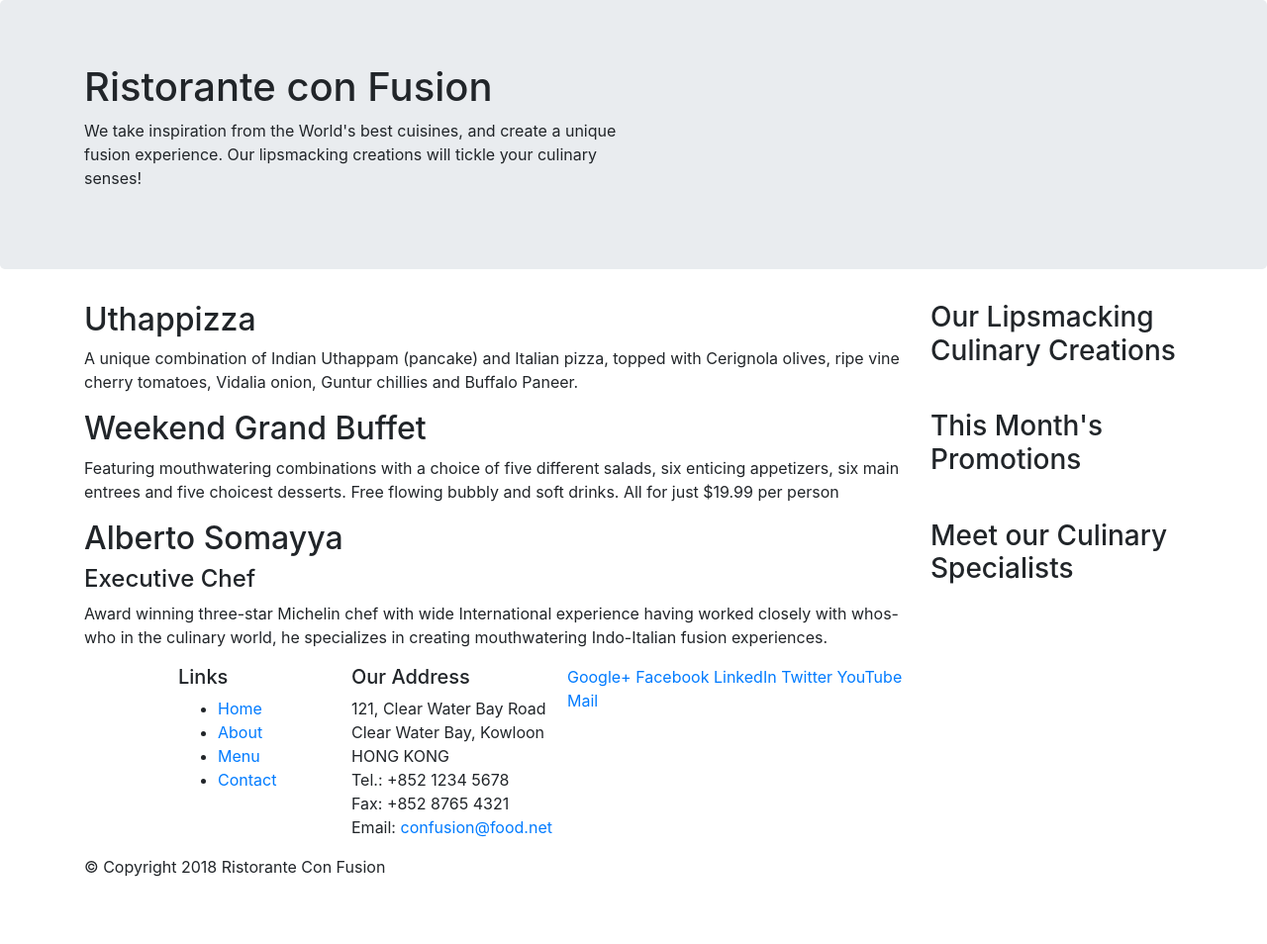
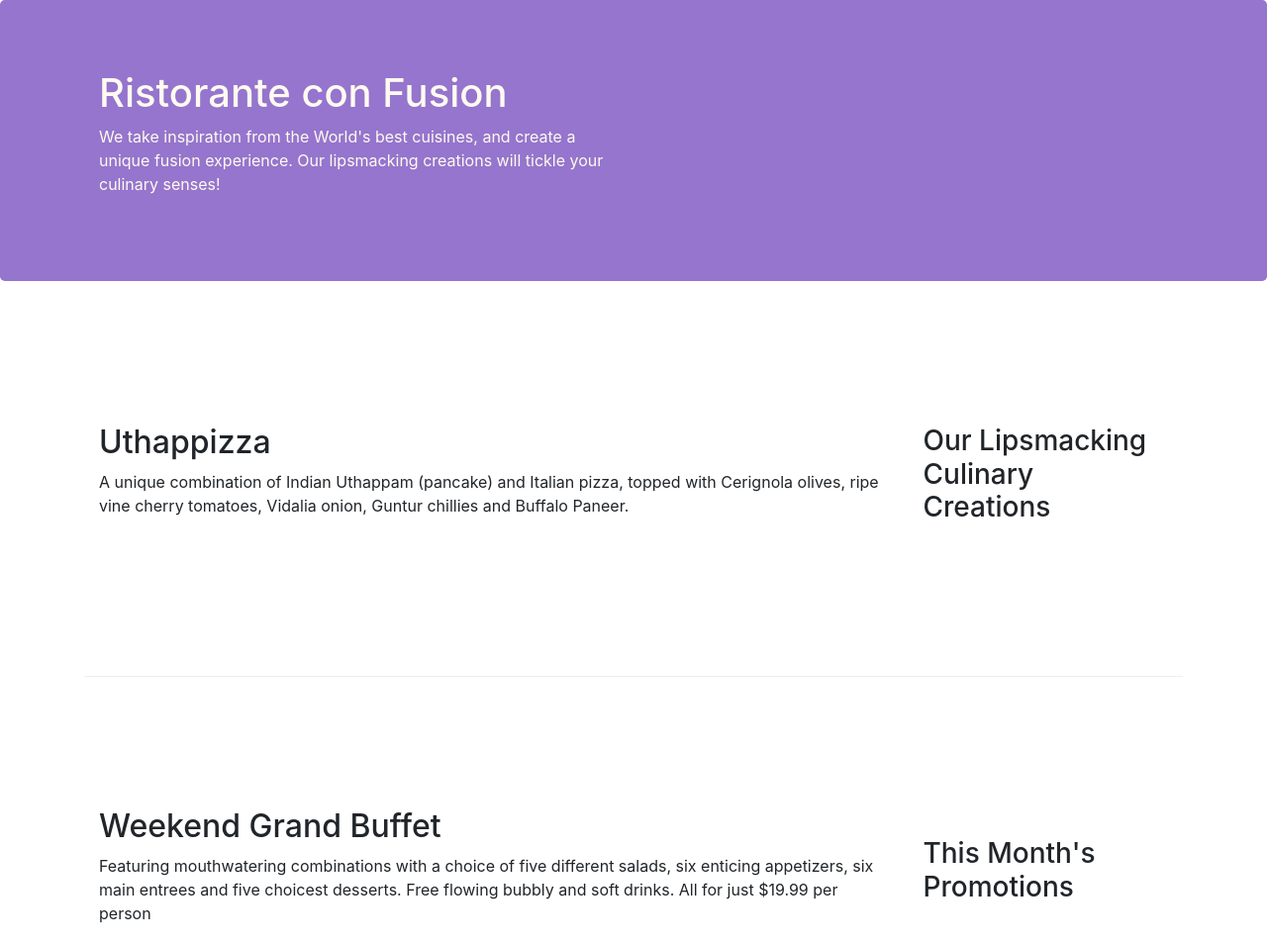
Before and after one commit to kamal1577/Bootstrap-grid, a website: page index.html in a window 1280 px wide. Shown: the top 954 px of the page at 99% size. Before the commit the page ends 904 px from the top, so only its background shows below. Drawn offline with nearby package versions, Linux system fonts and the light colour scheme.

Commit message:
Bootstrap Grid Part 2

```diff
--- /dev/null
+++ b/css/styles.css
@@ -0,0 +1,30 @@
+.row-header{
+    margin:0px auto;
+    padding:0px;
+}
+
+.row-content{
+    margin:0px auto;
+    padding:50px 0px 50px 0px;
+    border-bottom:1px ridge;
+    min-height:400px;
+}
+
+.footer{
+    background-color: #D1C4E9;
+    margin:0px auto;
+    padding:20px 0px 20px 0px;
+}
+
+.jumbotron {
+    padding:70px 30px 70px 30px;
+    margin: 0px auto;
+    background: #9575CD;
+    color:floralwhite;
+}
+
+address{
+    font-size:80%;
+    color:#0f0f0f;
+    margin:0px;
+}
--- a/index.html
+++ b/index.html
@@ -9,6 +9,7 @@
 
         <!-- Bootstrap CSS -->
         <link rel="stylesheet" href="node_modules/bootstrap/dist/css/bootstrap.min.css">
+        <link rel="stylesheet" href="css/styles.css">
         <title>Ristorante Con Fusion</title>
 </head>
 
@@ -16,7 +17,7 @@
 
     <header class="jumbotron">
         <div class="container">
-            <div class="row">
+            <div class="row row-header">
                 <div class="col=12 col-sm-6">
                     <h1>Ristorante con Fusion</h1>
                     <p>We take inspiration from the World's best cuisines, and create a unique fusion experience. Our lipsmacking creations will tickle your culinary senses!</p>
@@ -28,7 +29,7 @@
     </header>
 
     <div class="container">
-        <div class="row">
+        <div class="row row-content align-items-center">
             <div class="col-12 col-sm-4 order-sm-last col-md-3">
                 <h3>Our Lipsmacking Culinary Creations</h3>
             </div>
@@ -39,7 +40,7 @@
         </div>
 
 
-        <div class="row">
+        <div class="row row-content align-items-center">
             <div class="col-12 col-sm-4 order-sm-last col-md-3">
                 <h3>This Month's Promotions</h3>
             </div>
@@ -49,7 +50,7 @@
             </div>
         </div>
 
-        <div class="row">
+        <div class="row row-content align-items-center">
             <div class="col-12 col-sm-4 order-sm-last col-md-3">
                 <h3>Meet our Culinary Specialists</h3>
             </div>
@@ -61,12 +62,12 @@
         </div>
     </div>
 
-    <footer >
+    <footer class="footer">
         <div class="container">
             <div class="row">
                 <div class="col-4 offset-1 col-sm-2">
                     <h5>Links</h5>
-                    <ul>
+                    <ul class="list-unstyled">
                         <li><a href="#">Home</a></li>
                         <li><a href="#">About</a></li>
                         <li><a href="#">Menu</a></li>
@@ -84,8 +85,8 @@
 		              Email: <a href="mailto:confusion@food.net">confusion@food.net</a>
 		           </address>
                 </div>
-                <div class="col-12 col-sm-4">
-                    <div>
+                <div class="col-12 col-sm-4 align-self-center">
+                    <div class="text-center">
                         <a href="http://google.com/+">Google+</a>
                         <a href="http://www.facebook.com/profile.php?id=">Facebook</a>
                         <a href="http://www.linkedin.com/in/">LinkedIn</a>
@@ -95,7 +96,7 @@
                     </div>
                 </div>
            </div>
-           <div class="row">
+           <div class="row justify-content-center">
                 <div class="col-auto">
                     <p>© Copyright 2018 Ristorante Con Fusion</p>
                 </div>
```
